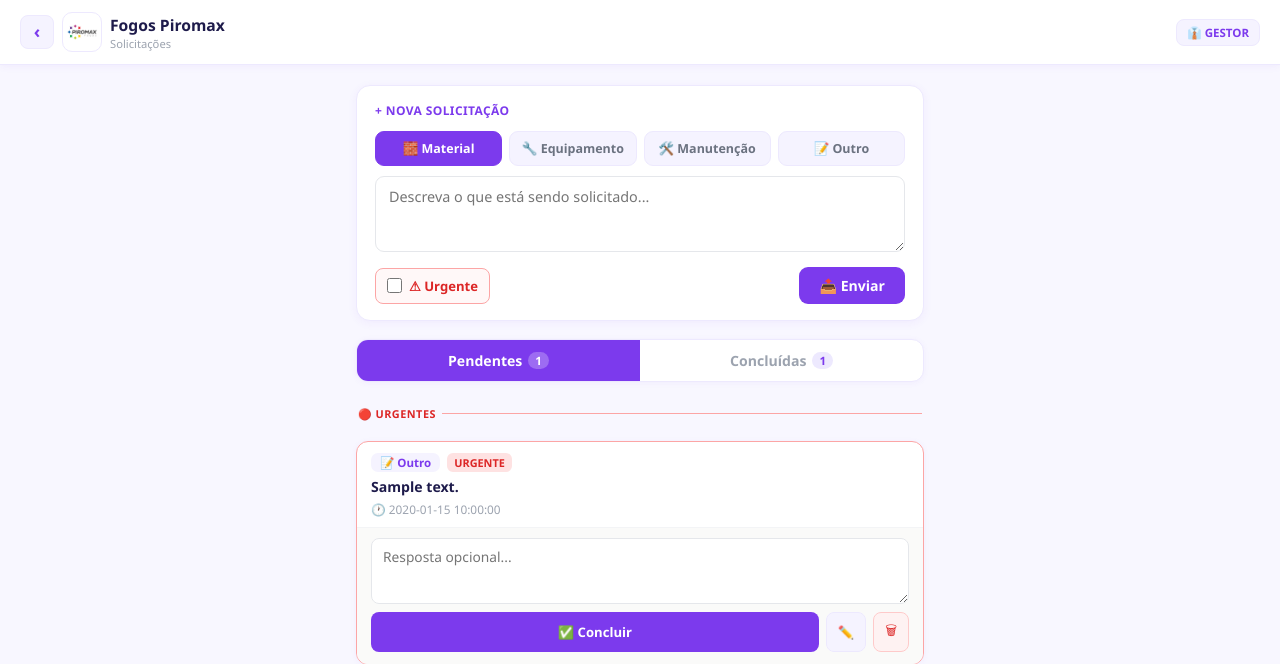
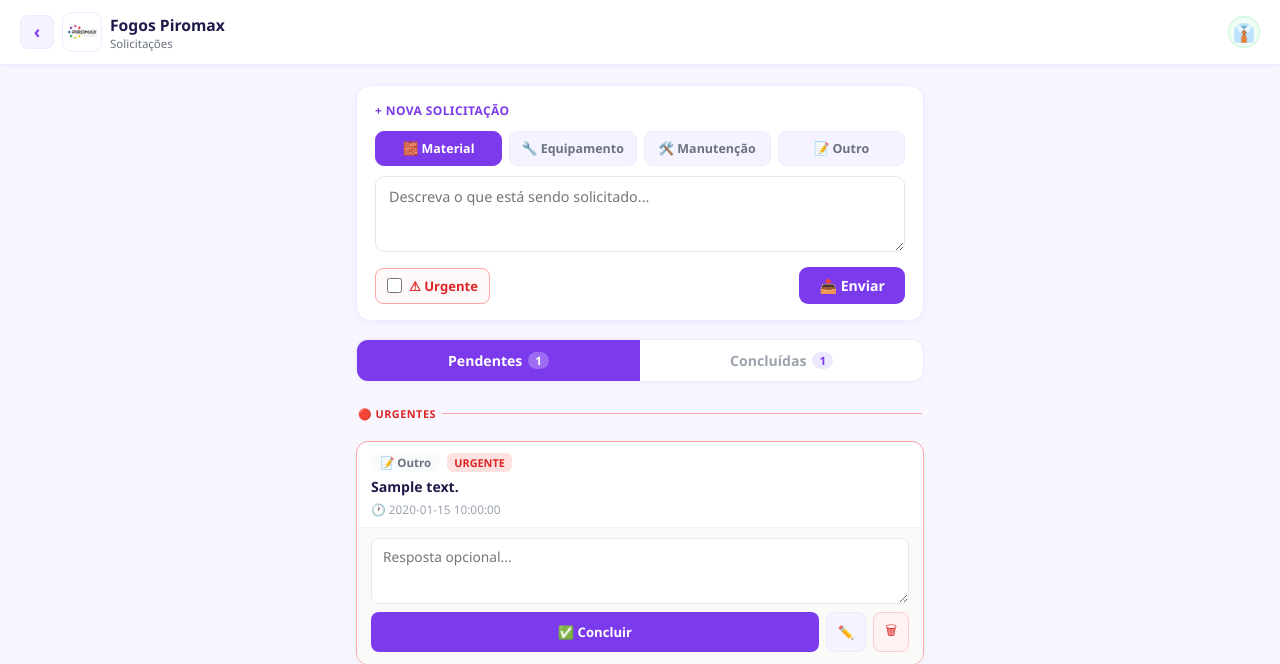
Before and after one commit to fogospiromax/controledeprodu-o, a Flask app: template templates/admin_requests.html in a window 1280 px wide. Shown: the top 664 px of the page. Run offline with Flask 3, Linux system fonts and the light colour scheme; the template is opened without the code that fills it: most values are stand-ins (such as "Sample title", 1, 10 or a date in 2020); some libraries are stand-ins or nearby versions.

Commit message:
Update admin_requests.html

```diff
--- a/templates/admin_requests.html
+++ b/templates/admin_requests.html
@@ -40,9 +40,11 @@ header {
 .header-brand-text .sub { font-size: 0.7rem; color: #9ca3af; }
 .header-right { display: flex; align-items: center; gap: 8px; }
 .gestor-badge {
-  background: #f5f3ff; color: #7c3aed; border: 1.5px solid #ede9fe;
-  border-radius: 8px; padding: 5px 10px; font-size: 0.72rem; font-weight: 800;
+  width: 32px; height: 32px; border-radius: 50%; flex-shrink: 0;
+  background: #f0fdf4; border: 1.5px solid #bbf7d0;
+  display: flex; align-items: center; justify-content: center; font-size: 1.1rem;
 }
+.header-brand-text .sub { font-size: 0.72rem; color: #6b7280; font-weight: 500; }
 .app-footer {
   text-align: center; padding: 24px 20px 40px; font-size: 0.78rem; color: #9ca3af;
   border-top: 1px solid #ede9fe; margin-top: 32px;
@@ -142,9 +144,13 @@ header {
 
 .req-top { display: flex; align-items: center; gap: 7px; margin-bottom: 5px; flex-wrap: wrap; }
 .tipo-badge {
-  background: #f5f3ff; color: #7c3aed; border-radius: 7px;
-  padding: 2px 9px; font-size: 0.72rem; font-weight: 700; white-space: nowrap;
+  border-radius: 7px; padding: 2px 9px; font-size: 0.72rem; font-weight: 700; white-space: nowrap;
+  background: #f5f3ff; color: #7c3aed;
 }
+.tipo-badge.material    { background: #fff7ed; color: #ea580c; }
+.tipo-badge.equipamento { background: #eff6ff; color: #2563eb; }
+.tipo-badge.manutencao  { background: #fefce8; color: #ca8a04; }
+.tipo-badge.outro       { background: #f9fafb; color: #6b7280; }
 .badge-urgente {
   background: #fee2e2; color: #dc2626; border-radius: 6px;
   padding: 2px 7px; font-size: 0.68rem; font-weight: 800; white-space: nowrap;
@@ -255,7 +261,7 @@ header {
     </div>
   </div>
   <div class="header-right">
-    <span class="gestor-badge">👔 GESTOR</span>
+    <span class="gestor-badge">👔</span>
   </div>
 </header>
 
@@ -301,7 +307,7 @@ header {
       <div class="req-card urgente" id="req-{{ r.id }}">
         <div class="req-card-body">
           <div class="req-top">
-            <span class="tipo-badge">
+            <span class="tipo-badge {{ r.tipo if r.tipo in ['material','equipamento','manutencao','outro'] else 'outro' }}">
               {% if r.tipo == 'material' %}🧱 Material
               {% elif r.tipo == 'equipamento' %}🔧 Equipamento
               {% elif r.tipo == 'manutencao' %}🛠️ Manutenção
@@ -330,7 +336,7 @@ header {
       <div class="req-card" id="req-{{ r.id }}">
         <div class="req-card-body">
           <div class="req-top">
-            <span class="tipo-badge">
+            <span class="tipo-badge {{ r.tipo if r.tipo in ['material','equipamento','manutencao','outro'] else 'outro' }}">
               {% if r.tipo == 'material' %}🧱 Material
               {% elif r.tipo == 'equipamento' %}🔧 Equipamento
               {% elif r.tipo == 'manutencao' %}🛠️ Manutenção
@@ -368,7 +374,7 @@ header {
       <div class="req-card concluida" id="req-{{ r.id }}">
         <div class="req-card-body">
           <div class="req-top">
-            <span class="tipo-badge">
+            <span class="tipo-badge {{ r.tipo if r.tipo in ['material','equipamento','manutencao','outro'] else 'outro' }}">
               {% if r.tipo == 'material' %}🧱 Material
               {% elif r.tipo == 'equipamento' %}🔧 Equipamento
               {% elif r.tipo == 'manutencao' %}🛠️ Manutenção
@@ -453,7 +459,7 @@ async function adicionarSolicitacao() {
     card.innerHTML = `
       <div class="req-card-body">
         <div class="req-top">
-          <span class="tipo-badge">${tipoLabels[r.tipo] || r.tipo}</span>
+          <span class="tipo-badge ${r.tipo || 'outro'}">${tipoLabels[r.tipo] || r.tipo}</span>
           ${urgBadge}
         </div>
         <div class="req-desc">${descEscaped}</div>
```
